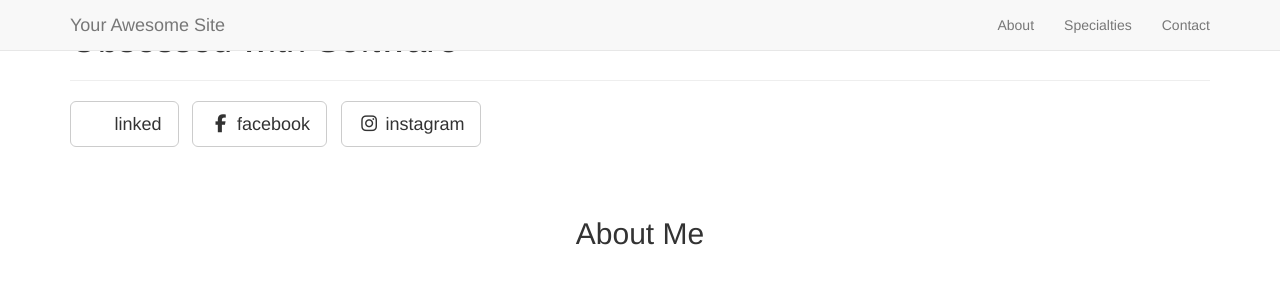
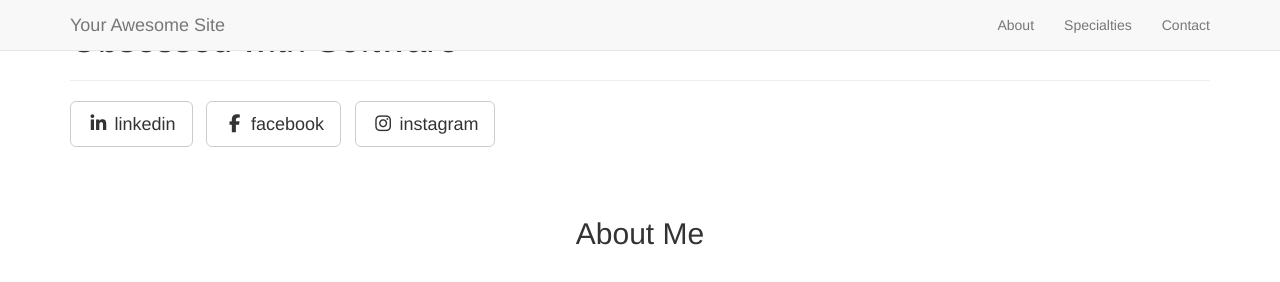
Before and after one commit to aldemperio/aldemperio.github.io, a Jekyll site: the page built from _posts/2014-09-21-services-1.markdown, in a window 1280 px wide and 900 px high. Shown: the top 282 px of the window. Built offline with Jekyll 4.4.1, drawn with Linux system fonts in a browser that asks for light colours; nearby versions of some CDN libraries; library files that are not in the unit come from our copies.

Commit message:
Update _config.yml

```diff
--- a/_config.yml
+++ b/_config.yml
@@ -26,7 +26,7 @@ permalink: pretty
 # ----------------------- #
 
 social:
-  - title: linked
+  - title: linkedin
     url: https://www.linkedin.com/in/alisondemperio/
   - title: facebook
     url: https://www.facebook.com/aldemperio
```
